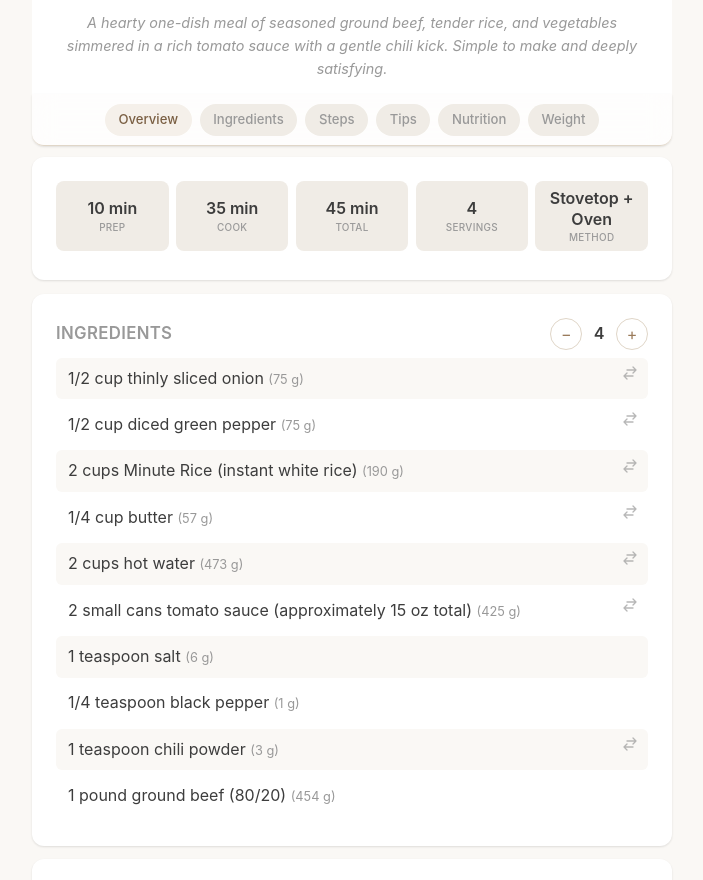
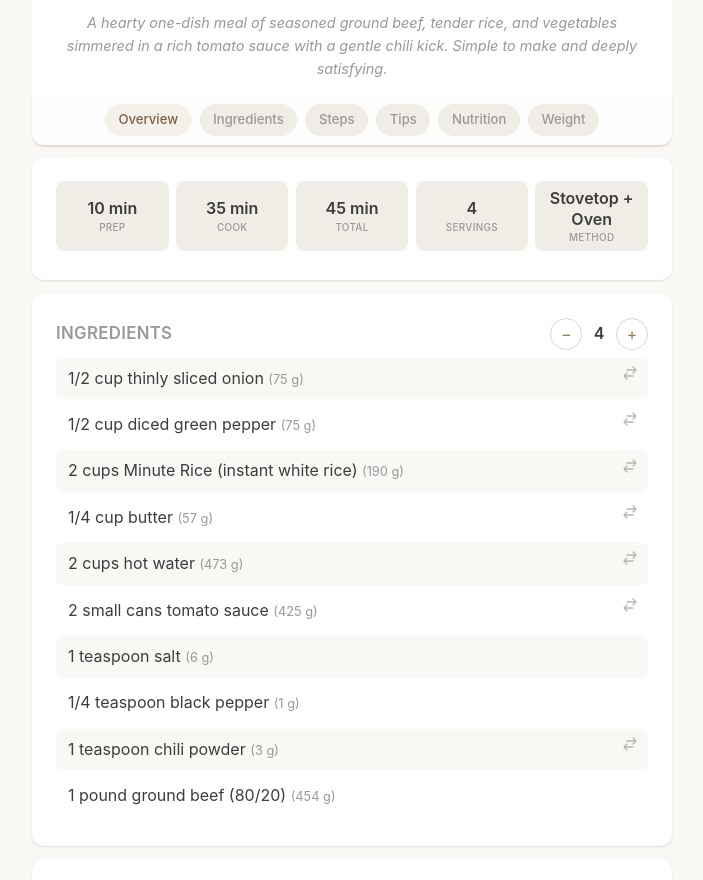
Before and after one commit to lukelabonte/food-recipes, a plain HTML site: page main-dishes/spanish-rice.html in a window 1280 px wide. Shown: the part 199-1079 px from the top of the page, without its empty margins (288-991 px from the left). Drawn offline with Linux system fonts and the light colour scheme.

Commit message:
Remove fixed Spanish rice sauce total

```diff
--- a/main-dishes/spanish-rice.html
+++ b/main-dishes/spanish-rice.html
@@ -98,7 +98,7 @@
                         </li>
                     </ul>
                 </li>
-                <li data-subs>2 small cans tomato sauce (approximately 15 oz total) <span class="ingredient-grams">(425 g)</span>
+                <li data-subs>2 small cans tomato sauce <span class="ingredient-grams">(425 g)</span>
                     <ul class="sub-list" hidden>
                         <li>
                             <span class="sub-name">Crushed tomatoes — 1:1</span>
```
